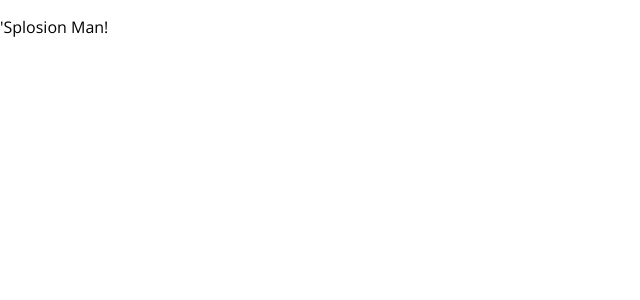
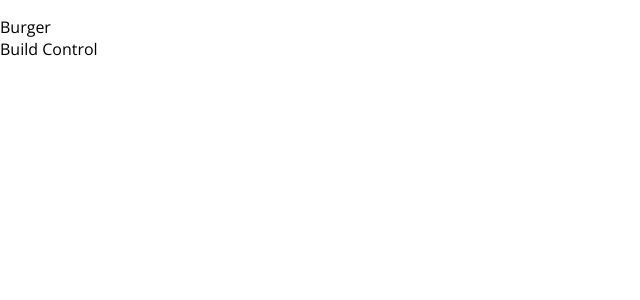
Before and after one commit to jiveace/ReactBurgerApp, a React (Create React App) app: page / in a window 1280 px wide. Shown: the top 300 px of the page, without its empty margins (0-640 px from the left). Built offline with nearby package versions, Linux system fonts and the light colour scheme.

Commit message:
Creating BurgerBuilder

```diff
--- a/src/App.js
+++ b/src/App.js
@@ -1,5 +1,6 @@
 import React, { Component } from 'react';
 import Layout from "./Components/Layout/Layout";
+import BurgerBuilder from "./Containers/BurgerBuilder/BurgerBuilder";
 
 class App extends Component {
   render() {
@@ -7,7 +8,7 @@
       <div>
         <Layout>
           <p>
-            'Splosion Man!
+            <BurgerBuilder/>
           </p>
         </Layout>
       </div>
--- /dev/null
+++ b/src/Components/Layout/Layout.css
@@ -0,0 +1,3 @@
+.Content {
+    margin-top: 16px
+}
--- a/src/Components/Layout/Layout.js
+++ b/src/Components/Layout/Layout.js
@@ -1,5 +1,7 @@
 import React from 'react';
+
 import Aux from '../../hoc/Auxhilliary'
+import classes from './Layout.css'
 
 const layout = (props) => (
     <Aux>
@@ -9,7 +11,7 @@
         {/*Backdrop*/}
       </div>
 
-      <main>
+      <main className={classes.Content}>
         {props.children}
       </main>
     </Aux>
--- /dev/null
+++ b/src/Containers/BurgerBuilder/BurgerBuilder.js
@@ -0,0 +1,15 @@
+import React, {Component} from 'react';
+import Aux from '../../hoc/Auxhilliary'
+
+class BurgerBuilder extends Component {
+  render() {
+    return (
+        <Aux>
+          <div>Burger</div>
+          <div>Build Control</div>
+        </Aux>
+    );
+  }
+}
+
+export default BurgerBuilder
```
Also changed, not shown: src/Components/Burger/Burger.js (added).
